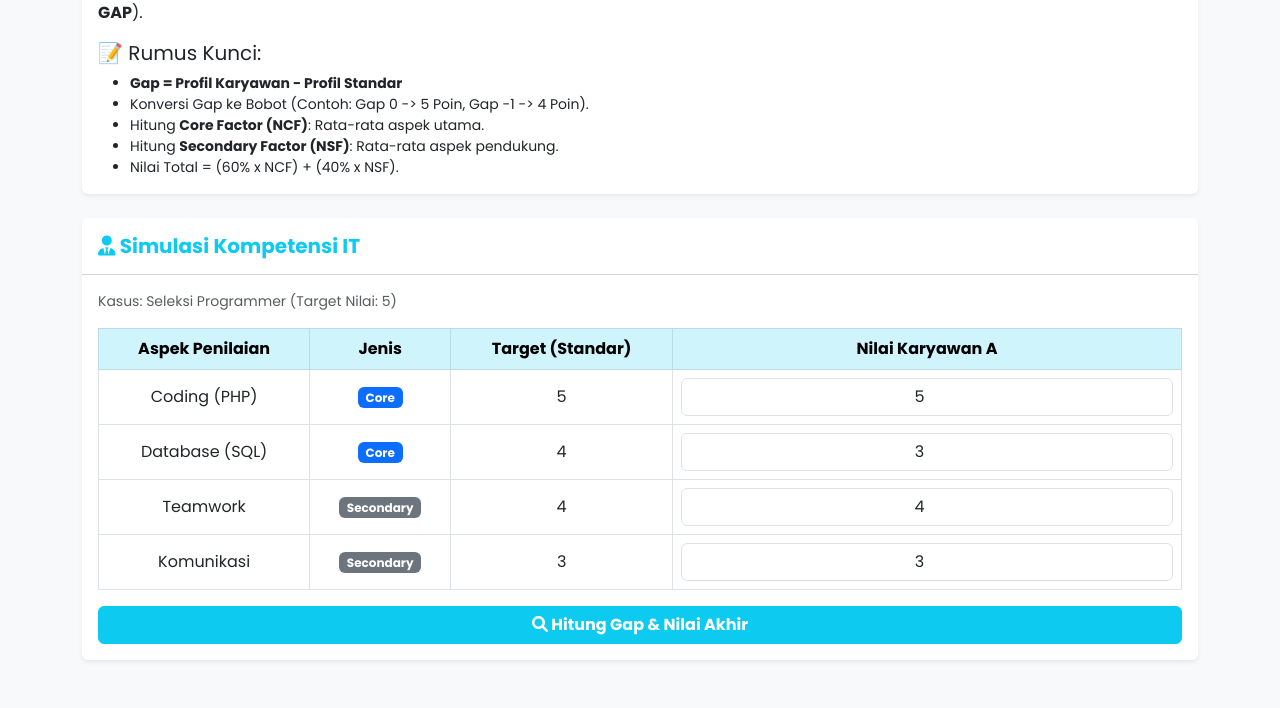
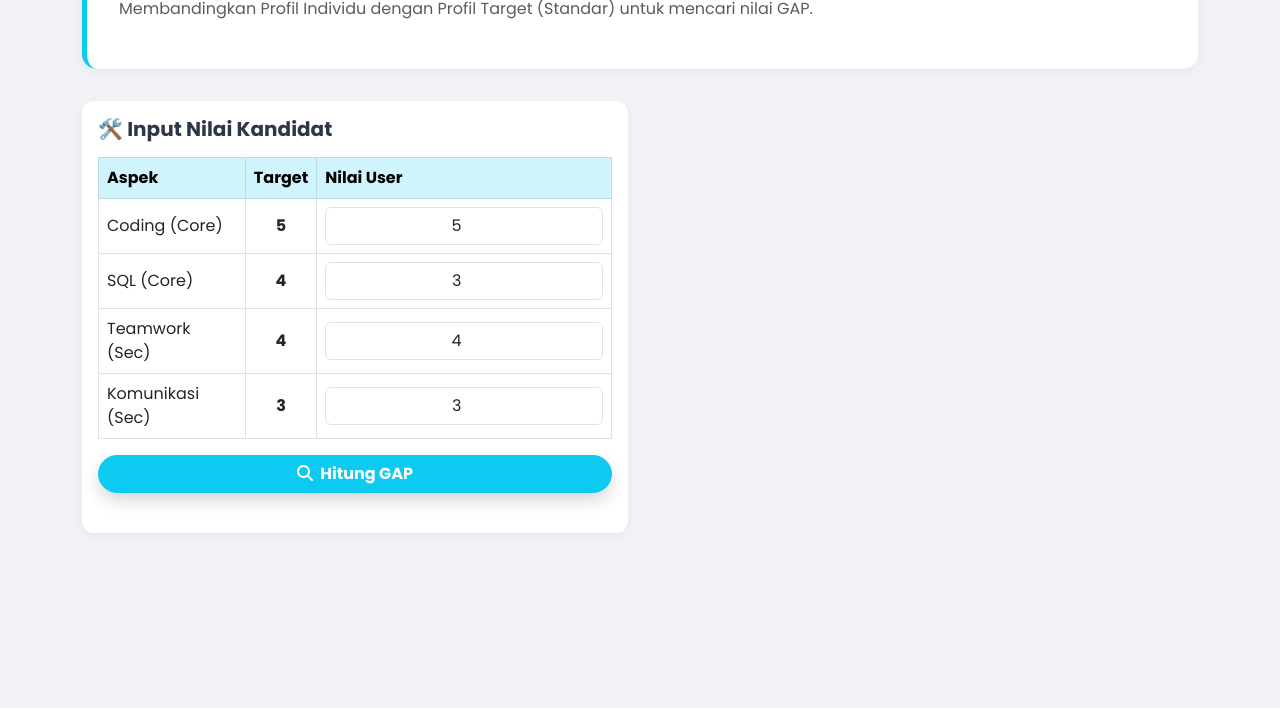
Before and after one commit to maulana-isbad-rofiqi/media-ajar-spk, a plain HTML site: page pm.html in a window 1280 px wide. Shown: the part 185-893 px from the top of the page. After the commit the page ends 800 px from the top, so only its background shows below. Drawn offline with nearby package versions, Linux system fonts and the light colour scheme.

Commit message:
Update pm.html

```diff
--- a/pm.html
+++ b/pm.html
@@ -3,121 +3,63 @@
 <head>
     <meta charset="UTF-8">
     <meta name="viewport" content="width=device-width, initial-scale=1.0">
-    <title>Belajar Profile Matching - Media SPK</title>
+    <title>Modul Profile Matching</title>
     <link href="https://cdn.jsdelivr.net/npm/bootstrap@5.3.0/dist/css/bootstrap.min.css" rel="stylesheet">
+    <link rel="stylesheet" href="https://cdnjs.cloudflare.com/ajax/libs/font-awesome/6.4.0/css/all.min.css">
     <link rel="stylesheet" href="style.css">
-    <link rel="stylesheet" href="https://cdnjs.cloudflare.com/ajax/libs/font-awesome/6.0.0/css/all.min.css">
 </head>
-<body class="bg-light">
+<body>
 
-    <nav class="navbar navbar-dark bg-info shadow-sm">
+    <nav class="navbar navbar-dark shadow-sm">
         <div class="container">
-            <a class="navbar-brand fw-bold text-white" href="index.html">
-                <i class="fas fa-arrow-left me-2"></i> Menu Utama
-            </a>
-            <span class="navbar-text text-white fw-bold">Modul Profile Matching</span>
+            <a class="navbar-brand" href="index.html"><i class="fas fa-arrow-left me-2"></i> Modul PM</a>
         </div>
     </nav>
 
-    <div class="container mt-4 mb-5">
+    <div class="container my-4">
+        <div class="method-header" style="border-left-color: #0dcaf0;">
+            <h2 class="fw-bold mb-3"><i class="fas fa-users-cog text-info me-2"></i>Profile Matching</h2>
+            <p class="text-muted">Membandingkan Profil Individu dengan Profil Target (Standar) untuk mencari nilai GAP.</p>
+        </div>
 
-        <div class="card border-0 shadow-sm mb-4">
-            <div class="card-body">
-                <h3 class="text-info fw-bold mb-3">Metode Profile Matching</h3>
-                <p>Metode ini membandingkan <strong>Profil Individu</strong> dengan <strong>Profil Target (Standar)</strong> sehingga diketahui perbedaan kompetensinya (disebut <strong>GAP</strong>).</p>
-
-                <div class="step-box" style="border-left-color: #0dcaf0;">
-                    <h5>📝 Rumus Kunci:</h5>
-                    <ul class="mb-0 small">
-                        <li><strong>Gap = Profil Karyawan - Profil Standar</strong></li>
-                        <li>Konversi Gap ke Bobot (Contoh: Gap 0 -> 5 Poin, Gap -1 -> 4 Poin).</li>
-                        <li>Hitung <strong>Core Factor (NCF)</strong>: Rata-rata aspek utama.</li>
-                        <li>Hitung <strong>Secondary Factor (NSF)</strong>: Rata-rata aspek pendukung.</li>
-                        <li>Nilai Total = (60% x NCF) + (40% x NSF).</li>
-                    </ul>
+        <div class="row">
+            <div class="col-lg-6 mb-4">
+                <div class="step-card bg-white p-3 h-100">
+                    <h5 class="fw-bold mb-3">🛠️ Input Nilai Kandidat</h5>
+                    <table class="table table-bordered align-middle">
+                        <thead class="table-info"><tr><th>Aspek</th><th>Target</th><th>Nilai User</th></tr></thead>
+                        <tbody>
+                            <tr><td>Coding (Core)</td><td class="text-center fw-bold">5</td><td><input type="number" id="val1" class="form-control text-center" value="5"></td></tr>
+                            <tr><td>SQL (Core)</td><td class="text-center fw-bold">4</td><td><input type="number" id="val2" class="form-control text-center" value="3"></td></tr>
+                            <tr><td>Teamwork (Sec)</td><td class="text-center fw-bold">4</td><td><input type="number" id="val3" class="form-control text-center" value="4"></td></tr>
+                            <tr><td>Komunikasi (Sec)</td><td class="text-center fw-bold">3</td><td><input type="number" id="val4" class="form-control text-center" value="3"></td></tr>
+                        </tbody>
+                    </table>
+                    <button onclick="hitungPM()" class="btn btn-info text-white w-100 rounded-pill fw-bold shadow">
+                        <i class="fas fa-search me-1"></i> Hitung GAP
+                    </button>
                 </div>
             </div>
-        </div>
 
-        <div class="card border-0 shadow-sm">
-            <div class="card-header bg-white py-3">
-                <h5 class="mb-0 fw-bold text-info"><i class="fas fa-user-tie"></i> Simulasi Kompetensi IT</h5>
-            </div>
-            <div class="card-body">
-                <p class="text-muted small">Kasus: Seleksi Programmer (Target Nilai: 5)</p>
-
-                <div class="table-responsive">
-                    <table class="table table-bordered text-center align-middle">
-                        <thead class="table-info">
-                            <tr>
-                                <th>Aspek Penilaian</th>
-                                <th>Jenis</th>
-                                <th>Target (Standar)</th>
-                                <th>Nilai Karyawan A</th>
-                            </tr>
-                        </thead>
-                        <tbody>
-                            <tr>
-                                <td>Coding (PHP)</td>
-                                <td><span class="badge bg-primary">Core</span></td>
-                                <td>5</td>
-                                <td><input type="number" id="val1" class="form-control text-center" value="5"></td>
-                            </tr>
-                            <tr>
-                                <td>Database (SQL)</td>
-                                <td><span class="badge bg-primary">Core</span></td>
-                                <td>4</td>
-                                <td><input type="number" id="val2" class="form-control text-center" value="3"></td>
-                            </tr>
-                            <tr>
-                                <td>Teamwork</td>
-                                <td><span class="badge bg-secondary">Secondary</span></td>
-                                <td>4</td>
-                                <td><input type="number" id="val3" class="form-control text-center" value="4"></td>
-                            </tr>
-                            <tr>
-                                <td>Komunikasi</td>
-                                <td><span class="badge bg-secondary">Secondary</span></td>
-                                <td>3</td>
-                                <td><input type="number" id="val4" class="form-control text-center" value="3"></td>
-                            </tr>
-                        </tbody>
-                    </table>
+            <div class="col-lg-6">
+                <div id="hasil-container" class="d-none">
+                    <div class="step-card bg-white">
+                        <div class="step-header text-info">Analisis GAP & Bobot</div>
+                        <div class="p-3 table-responsive">
+                            <table class="table table-sm table-striped small mb-0">
+                                <thead><tr><th>Aspek</th><th>Gap</th><th>Bobot</th></tr></thead>
+                                <tbody id="tabel-gap"></tbody>
+                            </table>
+                        </div>
+                    </div>
+                    <div id="final-result" class="result-badge mt-3" style="background: linear-gradient(135deg, #0dcaf0 0%, #0aa2c0 100%);"></div>
                 </div>
-
-                <button onclick="hitungPM()" class="btn btn-info text-white w-100 fw-bold">
-                    <i class="fas fa-search"></i> Hitung Gap & Nilai Akhir
-                </button>
-
-                <div id="hasil-container" class="mt-4 d-none">
-                    <hr>
-
-                    <div class="step-box bg-white border shadow-sm">
-                        <h6 class="text-info fw-bold">1. Perhitungan GAP & Bobot</h6>
-                        <table class="table table-sm table-striped small mb-0">
-                            <thead><tr><th>Aspek</th><th>Hitungan (User - Target)</th><th>Gap</th><th>Bobot Gap</th></tr></thead>
-                            <tbody id="tabel-gap"></tbody>
-                        </table>
-                    </div>
-
-                    <div class="step-box bg-white border shadow-sm">
-                        <h6 class="text-info fw-bold">2. Hitung Core & Secondary</h6>
-                        <div id="log-factors" class="small text-muted font-monospace"></div>
-                    </div>
-
-                    <div class="alert alert-info text-center fw-bold text-white" style="background-color: #0dcaf0;">
-                        <span id="final-score"></span>
-                    </div>
-
-                </div>
-
             </div>
         </div>
     </div>
 
     <script>
         function getBobotGap(gap) {
-            // Tabel Bobot Standar Profile Matching
             if (gap == 0) return 5;
             if (gap == 1) return 4.5;
             if (gap == -1) return 4;
@@ -131,51 +73,29 @@
         }
 
         function hitungPM() {
-            // Target Perusahaan
             let t1=5, t2=4, t3=4, t4=3;
-
-            // Input User
             let u1 = parseFloat(document.getElementById('val1').value);
             let u2 = parseFloat(document.getElementById('val2').value);
             let u3 = parseFloat(document.getElementById('val3').value);
             let u4 = parseFloat(document.getElementById('val4').value);
 
-            // 1. Hitung GAP
             let g1 = u1 - t1; let b1 = getBobotGap(g1);
             let g2 = u2 - t2; let b2 = getBobotGap(g2);
             let g3 = u3 - t3; let b3 = getBobotGap(g3);
             let g4 = u4 - t4; let b4 = getBobotGap(g4);
 
-            // 2. Hitung NCF (Core Factor: Aspek 1 & 2)
             let ncf = (b1 + b2) / 2;
-
-            // 3. Hitung NSF (Secondary Factor: Aspek 3 & 4)
             let nsf = (b3 + b4) / 2;
-
-            // 4. Nilai Total (Misal: Core 60%, Secondary 40%)
             let total = (0.6 * ncf) + (0.4 * nsf);
 
-            // TAMPILKAN
             document.getElementById('hasil-container').classList.remove('d-none');
-
-            // Tabel Gap
-            let htmlGap = `
-                <tr><td>Coding</td><td>${u1} - ${t1}</td><td>${g1}</td><td>${b1}</td></tr>
-                <tr><td>SQL</td><td>${u2} - ${t2}</td><td>${g2}</td><td>${b2}</td></tr>
-                <tr><td>Teamwork</td><td>${u3} - ${t3}</td><td>${g3}</td><td>${b3}</td></tr>
-                <tr><td>Komunikasi</td><td>${u4} - ${t4}</td><td>${g4}</td><td>${b4}</td></tr>
+            document.getElementById('tabel-gap').innerHTML = `
+                <tr><td>Coding</td><td>${g1}</td><td>${b1}</td></tr>
+                <tr><td>SQL</td><td>${g2}</td><td>${b2}</td></tr>
+                <tr><td>Teamwork</td><td>${g3}</td><td>${b3}</td></tr>
+                <tr><td>Komunikasi</td><td>${g4}</td><td>${b4}</td></tr>
             `;
-            document.getElementById('tabel-gap').innerHTML = htmlGap;
-
-            // Log Factor
-            document.getElementById('log-factors').innerHTML =
-                `NCF (Rata2 Core) = (${b1}+${b2})/2 = <strong>${ncf}</strong><br>` +
-                `NSF (Rata2 Secondary) = (${b3}+${b4})/2 = <strong>${nsf}</strong><br>` +
-                `Rumus: (60% x NCF) + (40% x NSF)`;
-
-            // Final
-            document.getElementById('final-score').innerText =
-                `Nilai Akhir Profile Matching: ${total.toFixed(2)}`;
+            document.getElementById('final-result').innerText = `Nilai Akhir: ${total.toFixed(2)}`;
         }
     </script>
 </body>
```
